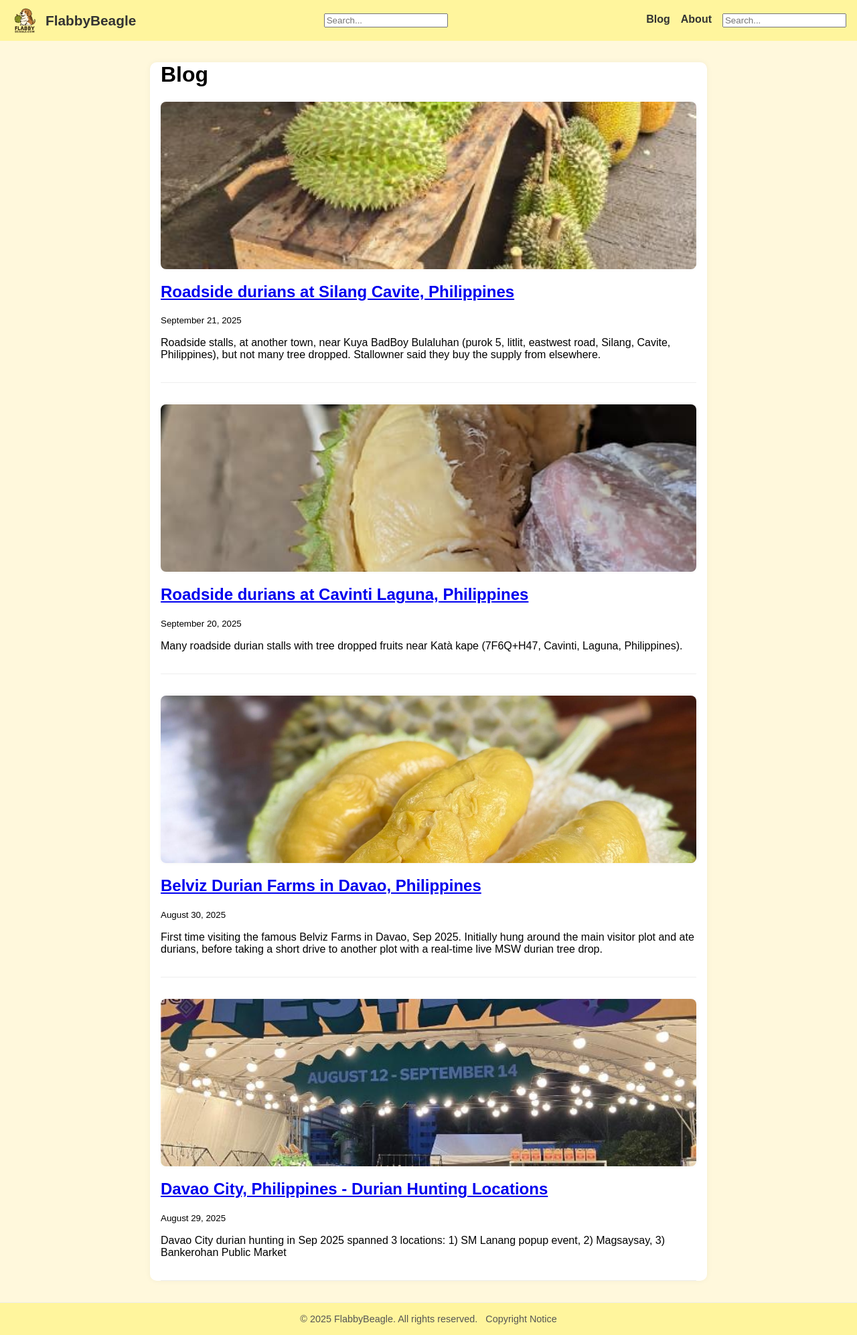
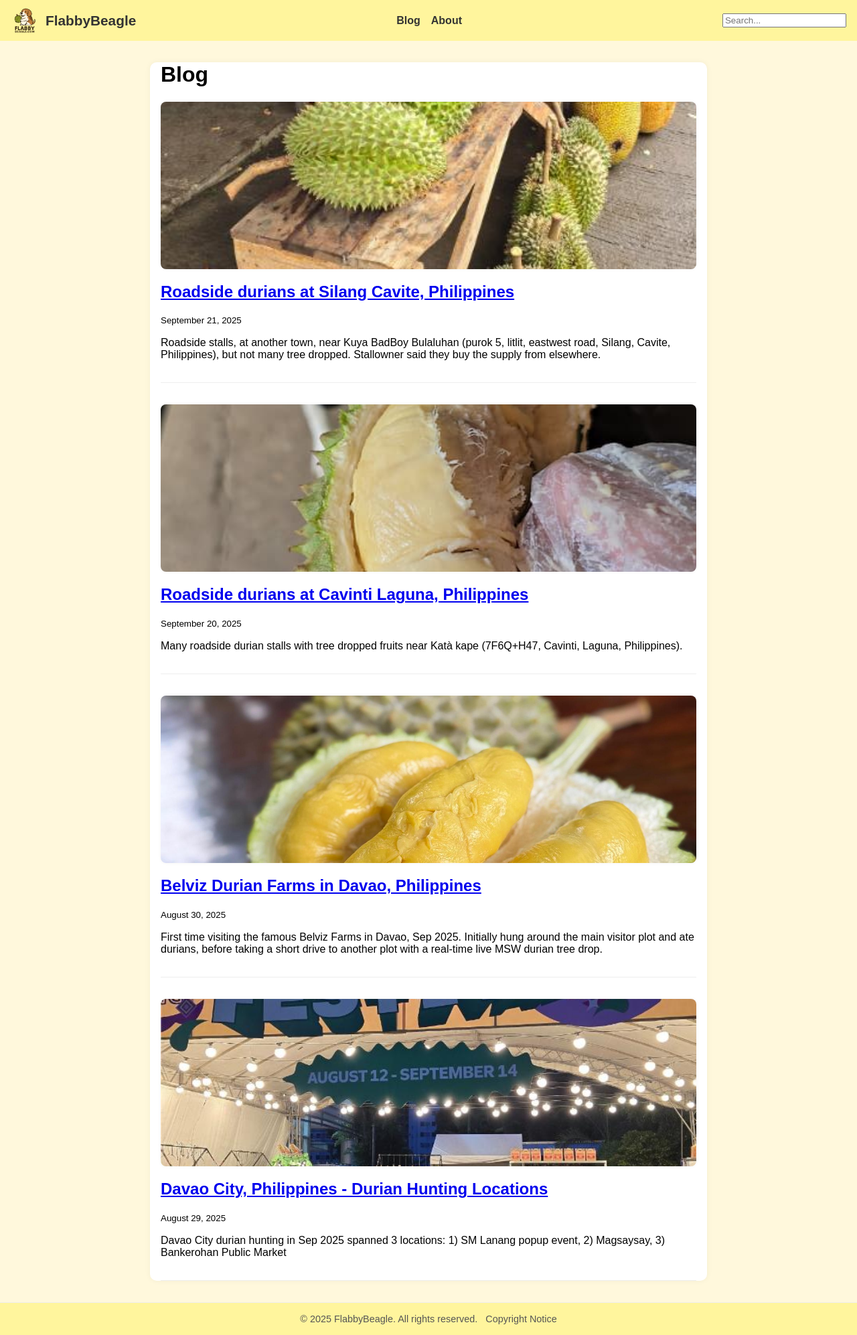
Before and after one commit to yensan57/flabbybeagle, a Jekyll site: the page built from index.md, in a window 1280 px wide. Shown: the whole page at 67% size. Built offline with Jekyll 4.4.1, drawn with Linux system fonts in a browser that asks for light colours.

Commit message:
Update default.html

```diff
--- a/_layouts/default.html
+++ b/_layouts/default.html
@@ -213,18 +213,22 @@
         {{ site.title }}
       </a>
 
+      <!-- Hamburger Button -->
       <button class="nav-toggle" aria-label="Toggle navigation">☰</button>
 
-    <!-- Desktop Search Bar -->
-    <form action="/search" method="get" class="desktop-search-form">
-      <input type="text" name="q" placeholder="Search..." aria-label="Search" class="desktop-search-input">
-    </form>
-
+      <!-- Navbar Menu (left side) -->
       <ul class="nav-menu">
         <li><a href="{{ '/' | relative_url }}">Blog</a></li>
         <li><a href="{{ '/about' | relative_url }}">About</a></li>
 
-      <!-- Mobile Search Bar -->
+        <!-- Remove the desktop search bar here -->
+        <!-- <form action="/search" method="get" class="desktop-search-form">
+          <input type="text" name="q" placeholder="Search..." aria-label="Search" class="desktop-search-input">
+        </form> -->
+      </ul>
+
+      <!-- Mobile Search Bar (inside the hamburger menu) -->
+      <ul class="nav-menu">
         <li class="search-bar-mobile">
           <form action="/search" method="get">
             <input type="text" name="q" placeholder="Search..." aria-label="Search">
```
Lines whose indentation alone changed are shown as unchanged.
